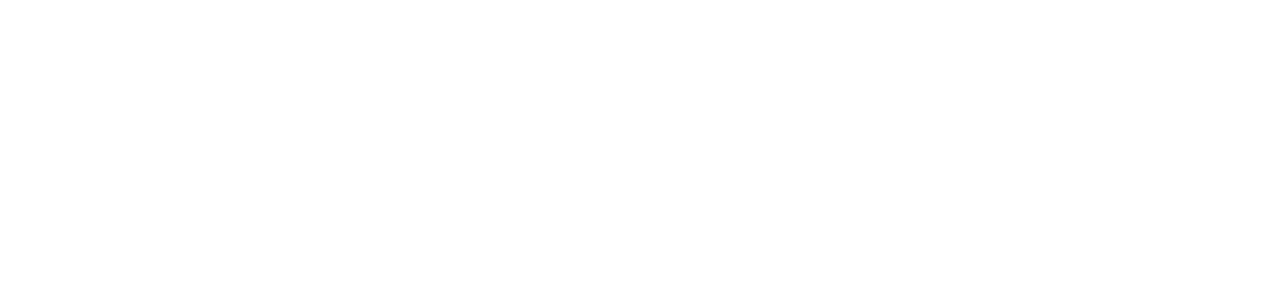
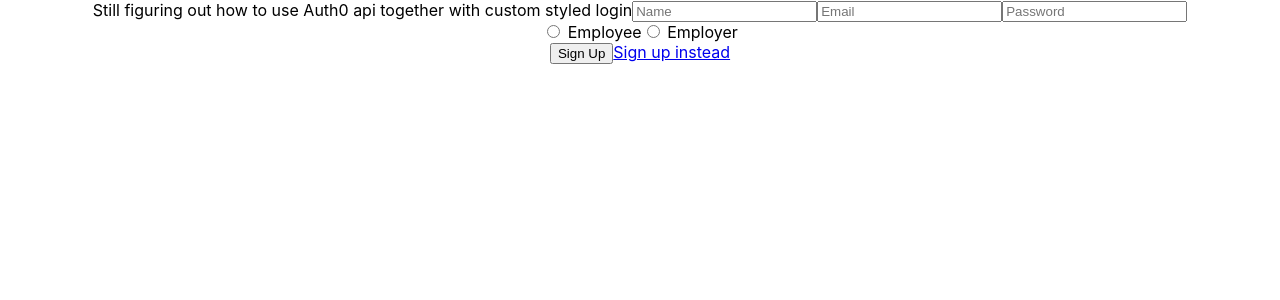
Before and after one commit to devvramesh/ladder, a React (Create React App) app in the folder frontend/: page /login in a window 1280 px wide. Shown: the top 300 px of the page. Built offline with nearby package versions, Linux system fonts and the light colour scheme.

Commit message:
Login page without auth0 yet
Still figuring out how to use auth0 api with custom form

```diff
--- a/frontend/src/App.js
+++ b/frontend/src/App.js
@@ -9,12 +9,14 @@
 import Signup from './components/signup';
 import Search from './components/search';
 import Favorites from './components/favorites'
+import Login from './components/login'
 
 const Main = () => {
   return (<Switch>
     {/* The Switch decides which component to show based on the current URL. */}
     <Route exact path='/' component={Home}></Route>
     <Route exact path='/signup' component={Signup}></Route>
+    <Route exact path='/login' component={Login}></Route>
     <Route exact path='/search' component={Search}></Route>
     <Route exact path='/favorites' component={Favorites}></Route>
   </Switch>);
--- /dev/null
+++ b/frontend/src/components/login.jsx
@@ -0,0 +1,32 @@
+import React from "react";
+import {makeBackendRequest} from "../util"
+import {Link} from "react-router-dom";
+
+export default class Login extends React.Component {
+    constructor(props) {
+        super(props);
+
+        this.state = {
+        };
+        }
+
+        render() {
+        return (
+            <div>
+                Still figuring out how to use Auth0 api together with custom styled login
+                <input placeholder="Name"/>
+                <input type="email" placeholder="Email"/>
+                <input type="password" placeholder="Password"/>
+                <div>
+                    <input type="radio" /> Employee
+
+                    <input type="radio" /> Employer
+                </div>
+                <input type="button" value="Sign Up" />
+                <Link to="/signup">
+                    Sign up instead
+                </Link>
+            </div>
+        )
+    }
+}
```
